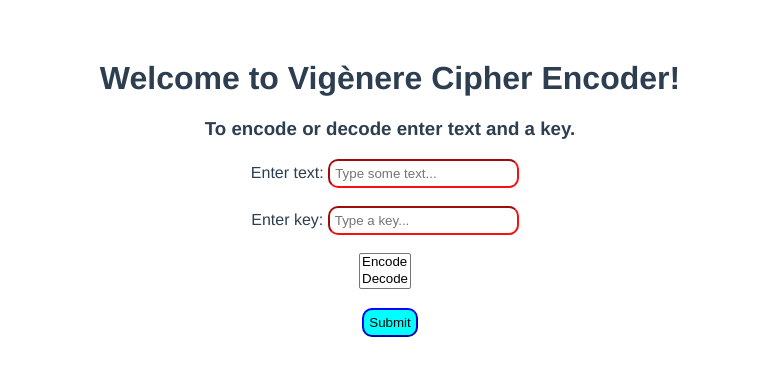
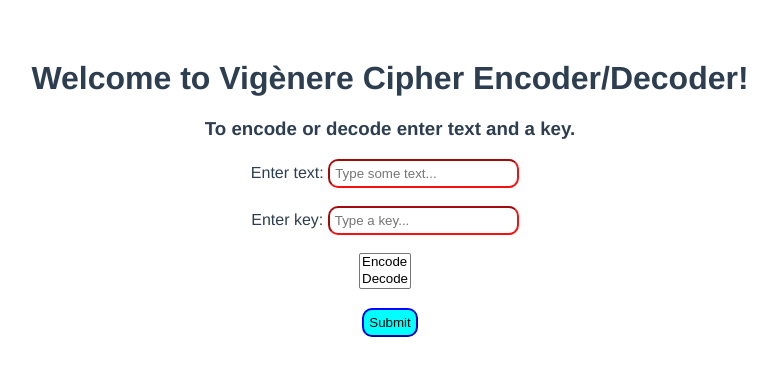
Before and after one commit to JonasPetri/Vigenere-Cipher-Encoder-Decoder, a website built with Vite: page index.html in a window 1280 px wide. Shown: the whole page, without its empty margins (250-1027 px from the left). Built offline with nearby package versions, Linux system fonts and the light colour scheme.

Commit message:
Fixed name and icon

```diff
--- a/index.html
+++ b/index.html
@@ -4,11 +4,11 @@
     <meta charset="UTF-8" />
     <link rel="icon" type="image/svg+xml" href="favicon.svg" />
     <meta name="viewport" content="width=device-width, initial-scale=1.0" />
-    <title>Vite App</title>
+    <title>Vigènere Cipher Encoder/Decoder</title>
     <link rel="stylesheet" href="style.css">
   </head>
   <body>
-  <h1>Welcome to Vigènere Cipher Encoder!</h1>
+  <h1>Welcome to Vigènere Cipher Encoder/Decoder!</h1>
   <h3>To encode or decode enter text and a key.</h3>
   <label for="text">Enter text:</label>
   <input autocomplete="off" class="input" id="text" placeholder="Type some text..."><span class="err" id="text-err"></span><br><br>
```
Also changed, not shown: encrypted.png (added).
